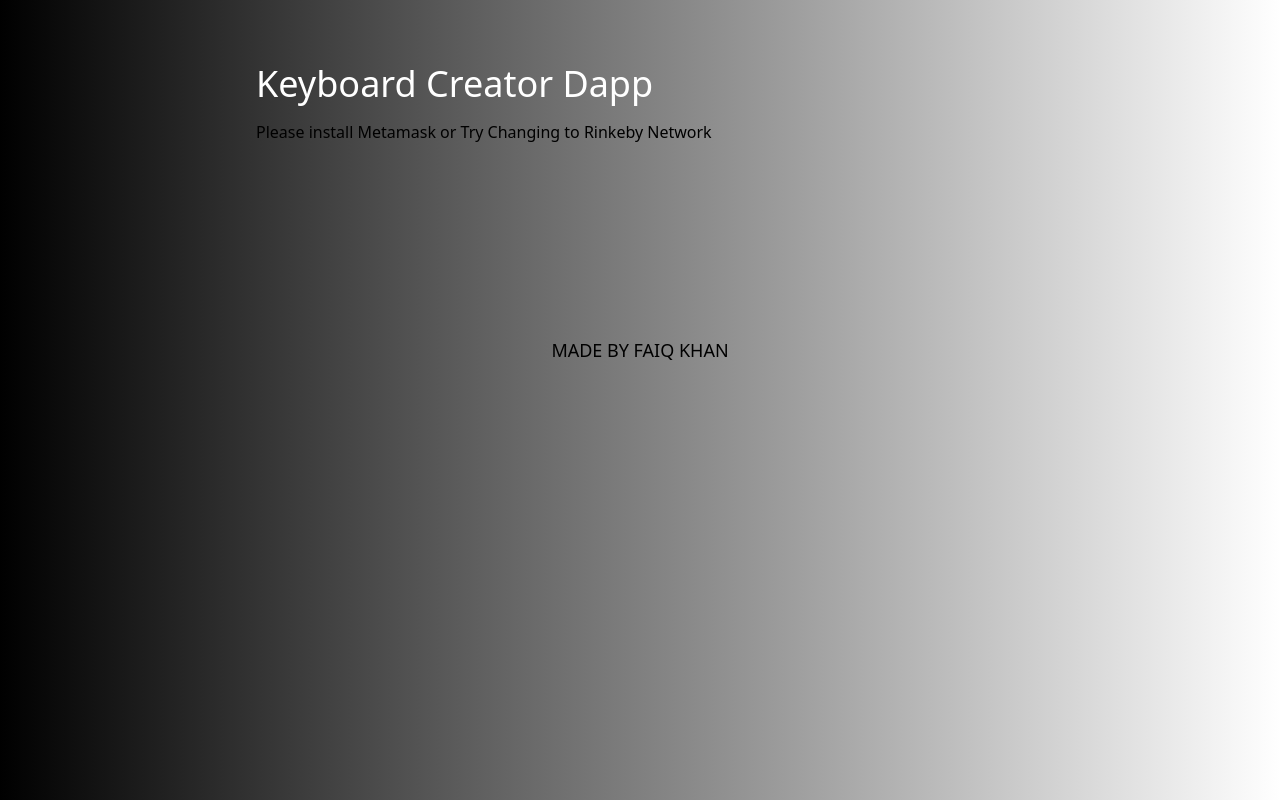
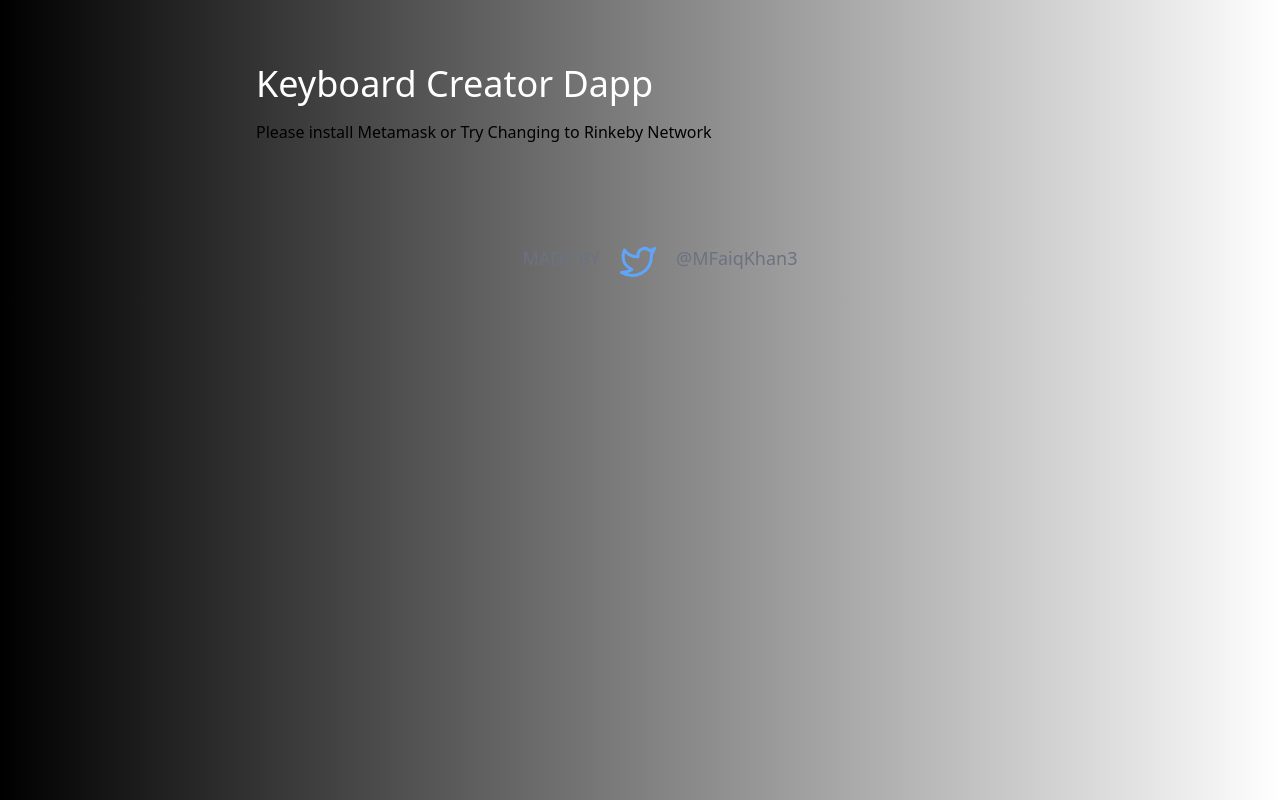
Before and after one commit to AtosDev/KeyboardDapp-solid, a Next.js app: page / in a window 1280 px wide. Built offline with nearby package versions, Linux system fonts and the light colour scheme.

Commit message:
added twitter handle

```diff
--- a/components/footer.js
+++ b/components/footer.js
@@ -1,13 +1,15 @@
+import { FiTwitter } from "react-icons/fi";
+
 export default function Footer() {
   return (
-    <footer className='mx-auto mt-48 text-center'>
+    <footer className='w-full flex justify-center items-center mt-20 flex-wrap'>
       <a
-        href='https://github.com/MFaiqKha'
+        href='https://twitter.com/MFaiqKhan3'
         target='_blank'
         rel='noopener noreferrer'
-        className="text-black text-lg text-center font-medium mt-2  cursor-pointer"
+        className="text-gray-500 font-medium text-sm text-center  cursor-pointer"
       >
-        MADE BY FAIQ KHAN
+       <p className="w-full flex justify-between m-5 text-lg"> MADE BY <FiTwitter className="text-blue-400  text-center text-4xl"/> @MFaiqKhan3 </p>
       </a>
     </footer>
   )
```
